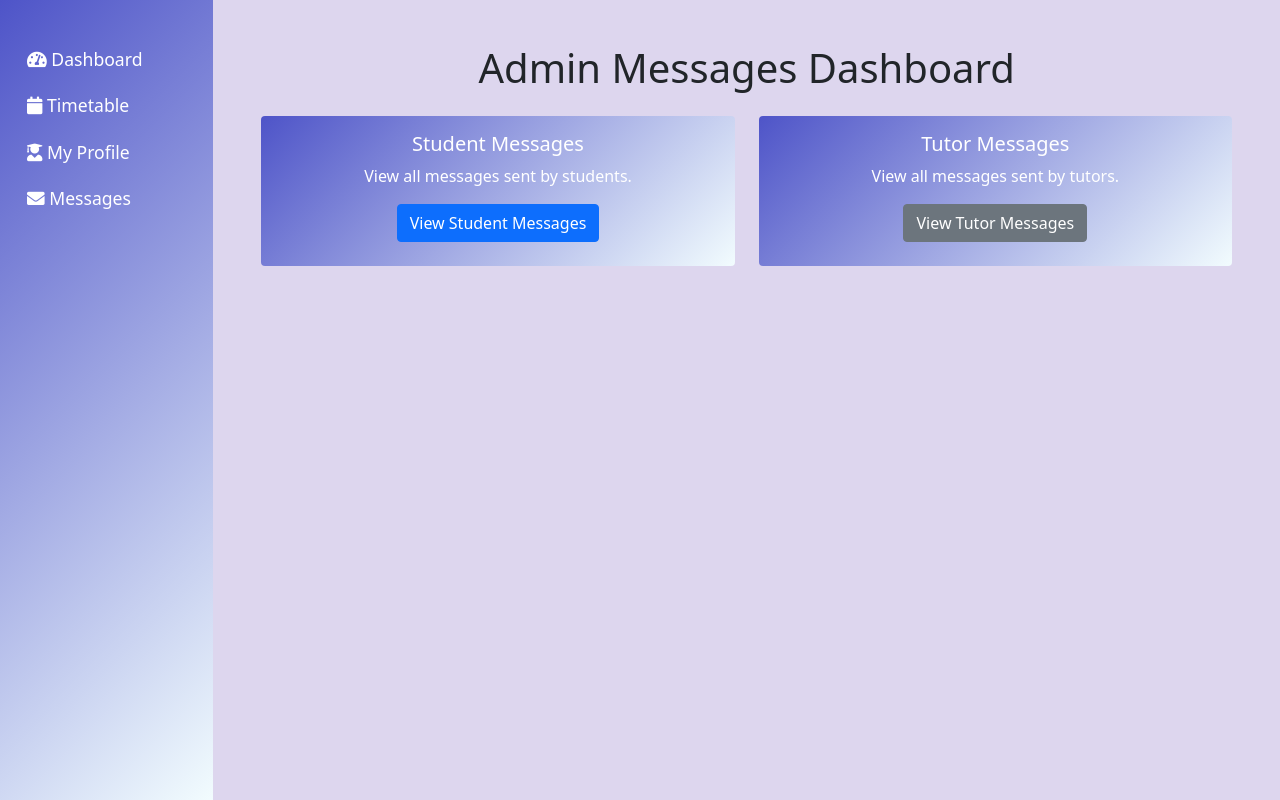
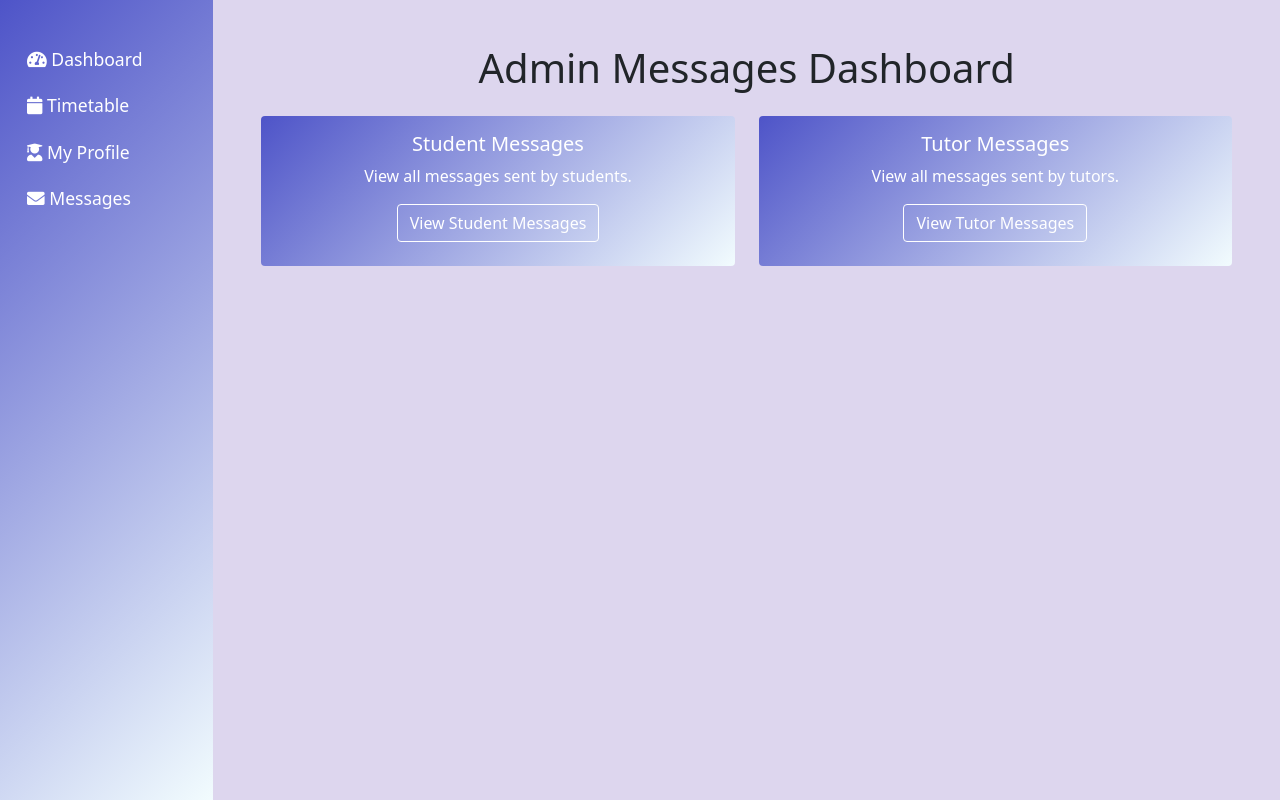
Before and after one commit to arhamzahid23571113/Team-Aardvark, a Django app: template tutorials/templates/admin_messages.html in a window 1280 px wide. Shown: the part 56-856 px from the top of the page. Run offline with Django 3.2, Linux system fonts and the light colour scheme; the template is opened without the code that fills it, so the values that code supplies are empty; some libraries are stand-ins or nearby versions.

Commit message:
fix button designs for admin_messages

```diff
--- a/tutorials/templates/admin_messages.html
+++ b/tutorials/templates/admin_messages.html
@@ -14,7 +14,7 @@
         <div class="card-body">
           <h5 class="card-title">Student Messages</h5>
           <p class="card-text">View all messages sent by students.</p>
-          <a href="{% url 'view_student_messages' %}" class="btn btn-primary">View Student Messages</a>
+          <a href="{% url 'view_student_messages' %}" class="btn btn-outline-light">View Student Messages</a>
         </div>
       </div>
     </div>
@@ -25,7 +25,7 @@
         <div class="card-body">
           <h5 class="card-title">Tutor Messages</h5>
           <p class="card-text">View all messages sent by tutors.</p>
-          <a href="?role=tutor" class="btn btn-secondary">View Tutor Messages</a>
+          <a href="?role=tutor" class="btn btn-outline-light">View Tutor Messages</a>
         </div>
       </div>
     </div>
```
